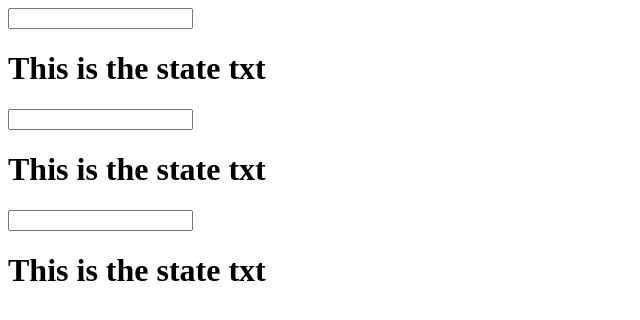
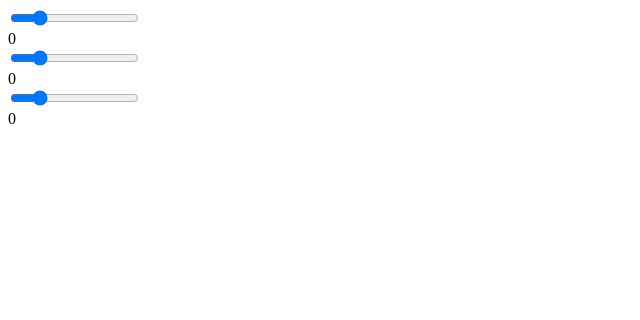
Before and after one commit to ceallaighbrian/Learning-React, a React app: page / in a window 1280 px wide. Shown: the top 320 px of the page, without its empty margins (0-640 px from the left). Built offline with nearby package versions, Linux system fonts and the light colour scheme.

Commit message:
Lesson 7 Using refs

```diff
--- a/App.js
+++ b/App.js
@@ -1,4 +1,5 @@
 import React from "react";
+import ReactDom from "react-dom";
 
 
 class App extends React.Component {
@@ -6,37 +7,49 @@
     constructor() {
         super();
         this.state = {
-            txt: "This is the state txt"
+            red: 0,
+            green: 0,
+            blue: 0
         }
         this.update = this.update.bind(this)
     }
 
     update(e) {
-        this.setState({txt: e.target.value})
+        this.setState({
+            red: ReactDom.findDOMNode(this.refs.red.refs.inp).value,
+            green: ReactDom.findDOMNode(this.refs.green.refs.inp).value,
+            blue: ReactDom.findDOMNode(this.refs.blue.refs.inp).value
+        })
     }
 
     render() {
         return (
             <div>
-                <Widget txt={this.state.txt}
-                update = {this.update}/>
-                <Widget txt={this.state.txt}
-                update = {this.update}/>
-                <Widget txt={this.state.txt}
-                update = {this.update}/>
+                <Slider ref="red" update={this.update}/>
+                {this.state.red}
+                <br />
+                <Slider ref="green" update={this.update}/>
+                {this.state.green}
+                <br />
+                <Slider ref="blue" update={this.update}/>
+                {this.state.blue}
+                <br />
             </div>
         )
     }
 }
 
-const Widget = (props) => {
-    return (
-        <div>
-            <input type="text" onChange={props.update}/>
-            <h1>{props.txt}</h1>
-        </div>
-    )
+
+class Slider extends React.Component {
+    render (){
+        return (
+                <div>
+                <input ref="inp" type="range" min="0" max="255" onChange={this.props.update}/>
+                </div>
+        )
+    }
 }
 
 
+
 export default App
```
